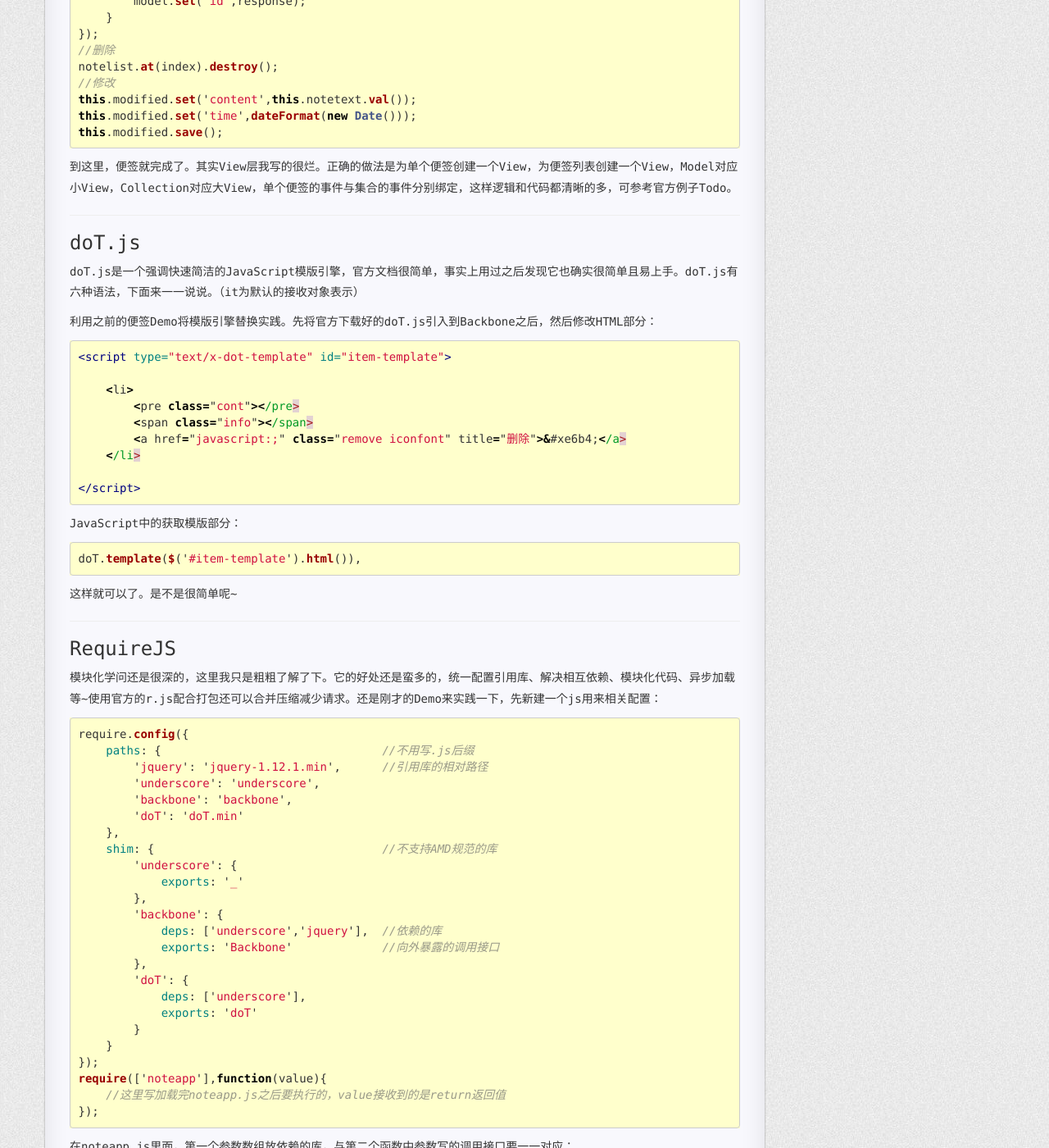
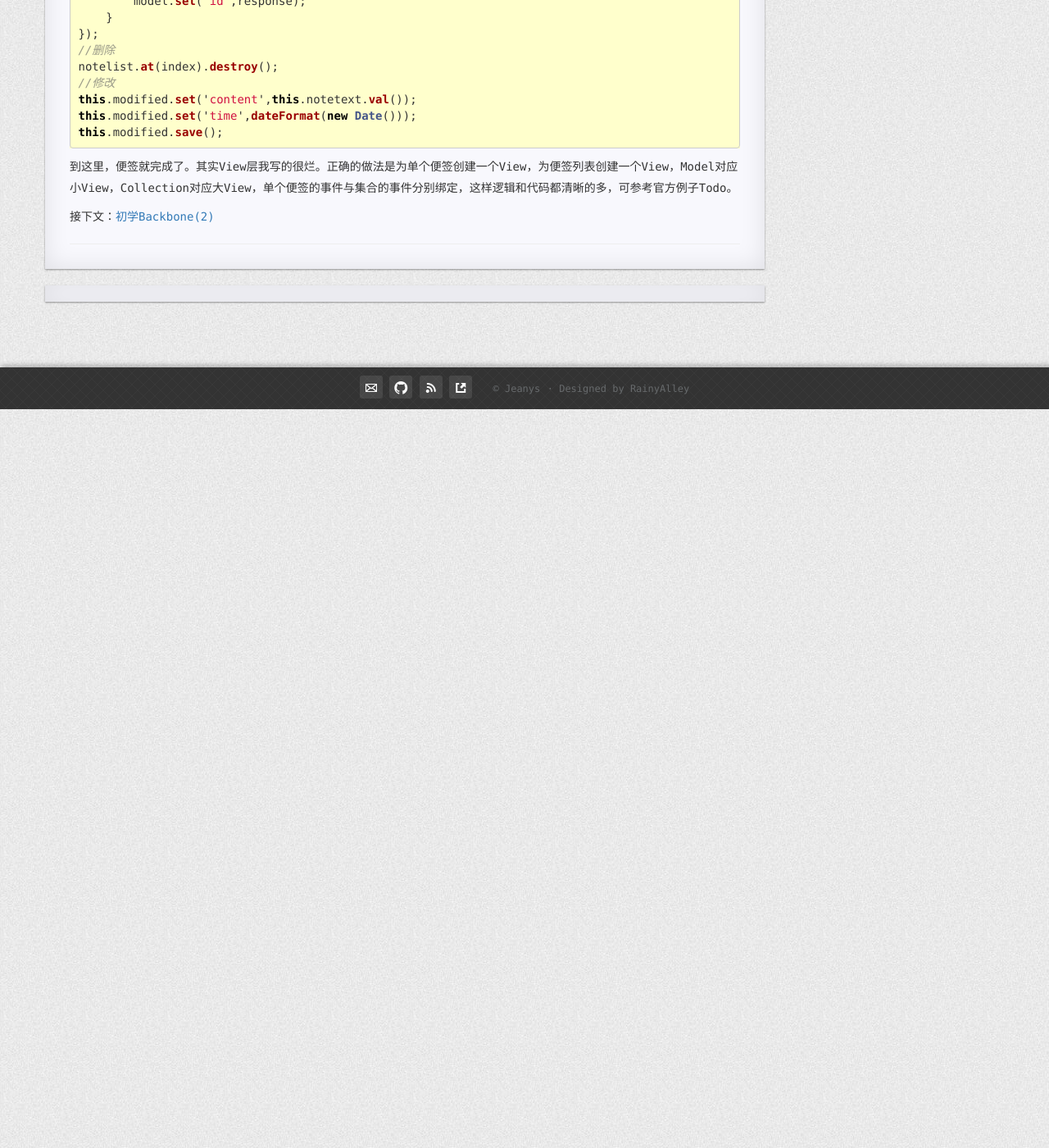
Before and after one commit to jeanys/jeanys.github.io, a Jekyll site: the page built from _posts/2016-2-28-backbone-and-requirejs.md, in a window 1280 px wide and 1400 px high, scrolled down 2287 px. Shown: the whole window at 82% size. Built offline with Jekyll 4.4.1, drawn with Linux system fonts in a browser that asks for light colours; nearby versions of some CDN libraries; Markdown is read by kramdown in place of the engine named in the settings; some of the changed text lies outside the part shown.

Commit message:
Backbone+RequireJS
分离测试

````diff
--- a/_posts/2016-2-28-backbone-and-requirejs.md
+++ b/_posts/2016-2-28-backbone-and-requirejs.md
@@ -1,7 +1,7 @@
 ---
 layout: post
-title: 初学Backbone+RequireJS
-tags: 模块化 MVC Backbone RequireJS RESTful
+title: 初学Backbone(1)
+tags: MVC Backbone RESTful
 categories: JavaScript
 ---
 
@@ -104,117 +104,4 @@ this.modified.save();
 
 到这里，便签就完成了。其实View层我写的很烂。正确的做法是为单个便签创建一个View，为便签列表创建一个View，Model对应小View，Collection对应大View，单个便签的事件与集合的事件分别绑定，这样逻辑和代码都清晰的多，可参考官方例子Todo。
 
----
-
-### doT.js
-
-doT.js是一个强调快速简洁的JavaScript模版引擎，官方文档很简单，事实上用过之后发现它也确实很简单且易上手。doT.js有六种语法，下面来一一说说。（it为默认的接收对象表示）
-
-利用之前的便签Demo将模版引擎替换实践。先将官方下载好的doT.js引入到Backbone之后，然后修改HTML部分：
-
-```html
-<script type="text/x-dot-template" id="item-template">
-{{~it.item :value:index}}
-    <li>
-        <pre class="cont">{{=value.content}}</pre>
-        <span class="info">{{=value.time}}</span>
-        <a href="javascript:;" class="remove iconfont" title="删除">&#xe6b4;</a>
-    </li>
-{{~}}
-</script>
-```
-
-JavaScript中的获取模版部分：
-
-```javascript
-doT.template($('#item-template').html()),
-```
-
-这样就可以了。是不是很简单呢~
-
----
-
-### RequireJS
-
-模块化学问还是很深的，这里我只是粗粗了解了下。它的好处还是蛮多的，统一配置引用库、解决相互依赖、模块化代码、异步加载等~使用官方的r.js配合打包还可以合并压缩减少请求。还是刚才的Demo来实践一下，先新建一个js用来相关配置：
-
-```javascript
-require.config({
-    paths: {                                //不用写.js后缀
-        'jquery': 'jquery-1.12.1.min',      //引用库的相对路径
-        'underscore': 'underscore',
-        'backbone': 'backbone',
-        'doT': 'doT.min'
-    },
-    shim: {                                 //不支持AMD规范的库
-        'underscore': {
-            exports: '_'
-        },
-        'backbone': {
-            deps: ['underscore','jquery'],  //依赖的库
-            exports: 'Backbone'             //向外暴露的调用接口
-        },
-        'doT': {
-            deps: ['underscore'],
-            exports: 'doT'
-        }
-    }
-});
-require(['noteapp'],function(value){
-    //这里写加载完noteapp.js之后要执行的，value接收到的是return返回值
-});
-```
-
-在noteapp.js里面，第一个参数数组放依赖的库，与第二个函数中参数写的调用接口要一一对应：
-
-```javascript
-define([
-    'jquery',
-    'underscore',
-    'backbone',
-    'doT'
-],function($,_,Backbone,doT){
-    //核心代码，return的结果可以在上面接受到
-});
-```
-
-这样配置完之后，就完成了初步的实践。当然RequireJS更好的使用应该是将之前的Model、Collection、View分别放到不同的js文件中，让define来互相引用，这样才算真正地实现了模块化。最后一步下载官网中的r.js，安装好Node.js并进行一下配置，在命令行中就可以把互相依赖的js合并到一起去了，大大的减少了HTTP请求和体积，r.js还有更多的用法，可以参考下网络上的文章。
-
----
-
-最后来梳理下我看过的API和博文，在我学习的过程中都有很大的帮助。
-
-+ [Backbone.js API][1]
-+ [underscore.js API][2]
-+ [Backbone.js API中文镜像][3]
-+ [underscore.js API中文镜像][4]
-+ [Backbone.js入门教程第二版][5]
-+ [Backbone-mobile 移动WebAPP项目骨架][6]
-
-+ [doT.js API][7]
-+ [doT.js API中文镜像][8]
-+ [doT.js模板引擎的使用][9]
-+ [doT.js爱好者][10]
-
-+ [RequireJS API][11]
-+ [RequireJS API中文镜像][12]
-+ [require.js的用法][13]
-+ [requirejs模块化编程][14]
-+ [巧用 RequireJS Optimizer 给传统的前端项目打包][15]
-
-[1]: http://backbonejs.org/
-[2]: http://underscorejs.org/
-[3]: http://www.css88.com/doc/backbone/
-[4]: http://www.css88.com/doc/underscore/
-[5]: https://github.com/the5fire/backbonejs-learning-note "By the5fire"
-[6]: https://github.com/linksgo2011/backbone-mobile "By 少个分号"
-
-[7]: http://olado.github.io/doT/
-[8]: http://jinlong.github.io/doT/
-[9]: http://www.fantxi.com/blog/archives/dot-template/ "By Kairyou"
-[10]: http://dotjs.cn/
-[11]: http://www.requirejs.org/
-[12]: http://www.requirejs.cn/
-[13]: http://www.ruanyifeng.com/blog/2012/11/require_js.html "By 阮一峰"
-[14]: https://segmentfault.com/a/1190000003409854 "By 智远try"
-[15]: http://jiongks.name/blog/build-any-web-project-with-requirejs-optimizer "By 勾三股四"
+接下文：[初学Backbone(2)](http://jeanys.me/2016-02-28/backbone-and-requirejs-2/)
````
Also changed, not shown: _posts/2016-2-28-backbone-and-requirejs-2.md (added, +143 -0 lines).
